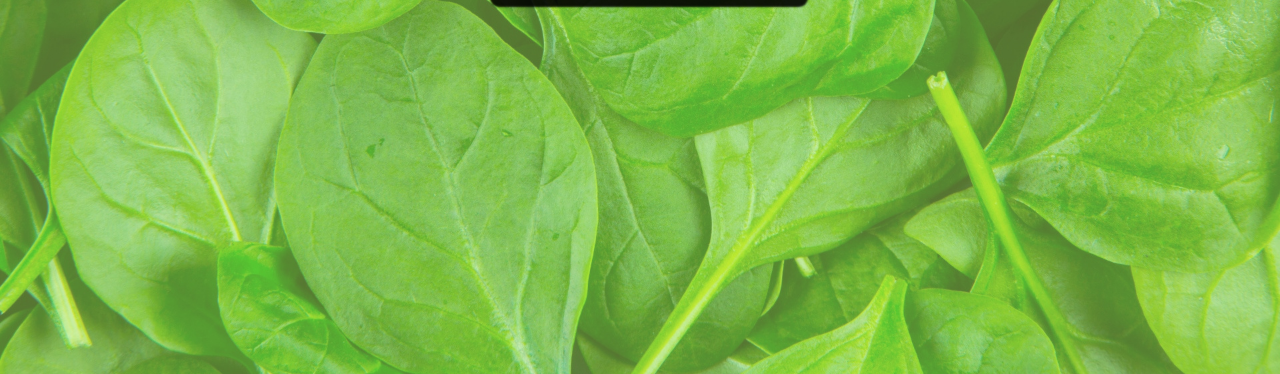
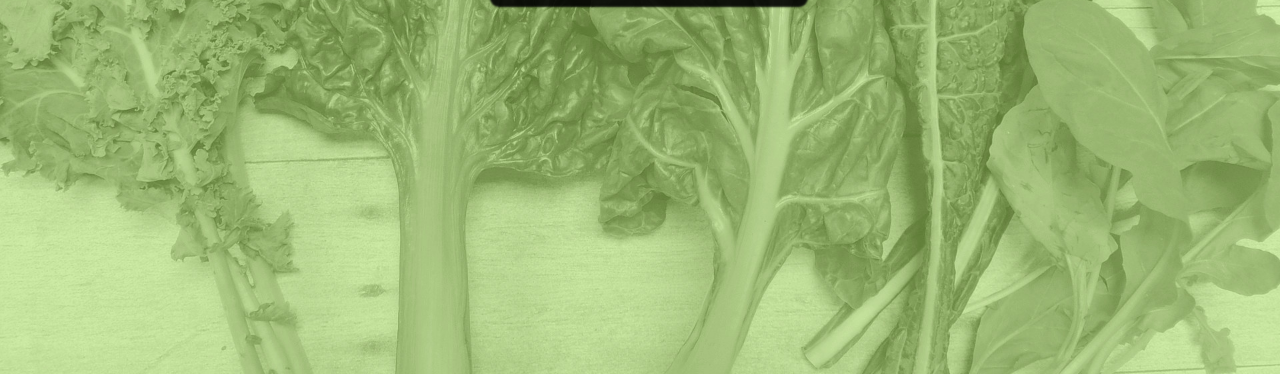
Before and after one commit to brandon-wallace/saladgenerator, a website: page contact.html in a window 1280 px wide. Shown: the part 426-800 px from the top of the page. Drawn offline with Linux system fonts and the light colour scheme.

Commit message:
Changed background image
The about and contact page have the same background image.

```diff
--- a/css/style.css
+++ b/css/style.css
@@ -373,7 +373,7 @@ button:hover {
   background-size: cover;
   background-position: center;
   background-repeat: no-repeat;
-  background-image: url('../images/spinach_leaves.jpg');
+  background-image: url('../images/leafy_greens.jpg');
 }
 
 .contact-name {
```
Also changed, not shown: images/spinach_leaves.jpg (deleted).
